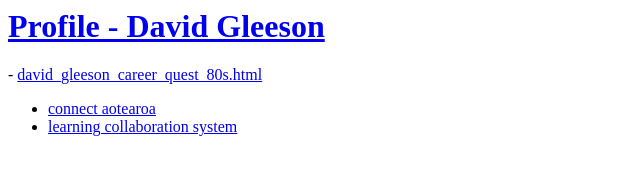
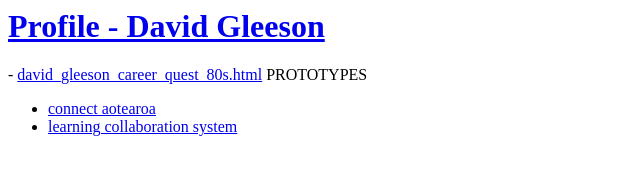
Before and after one commit to boundedoutcomes/boundedoutcomes.github.io, a plain HTML site: page docs/index.html in a window 1280 px wide. Shown: the whole page, without its empty margins (0-640 px from the left). Drawn offline with Linux system fonts and the light colour scheme.

Commit message:
Add 'PROTOTYPES' section to index.html

```diff
--- a/docs/index.html
+++ b/docs/index.html
@@ -2,6 +2,7 @@
   <head><title>@boundedoutcomes</title></head>
   <body>
     <h1><A href="david_gleeson_career_quest_80s.html">Profile - David Gleeson</A></h1> - <a href="david_gleeson_career_quest_80s.html">david_gleeson_career_quest_80s.html</a>
+    PROTOTYPES
     <ul>
       <li><a href="connect_aotearoa.html">connect aotearoa</a></li>
       <li><a href="lcs.html">learning collaboration system</a></li>
```
